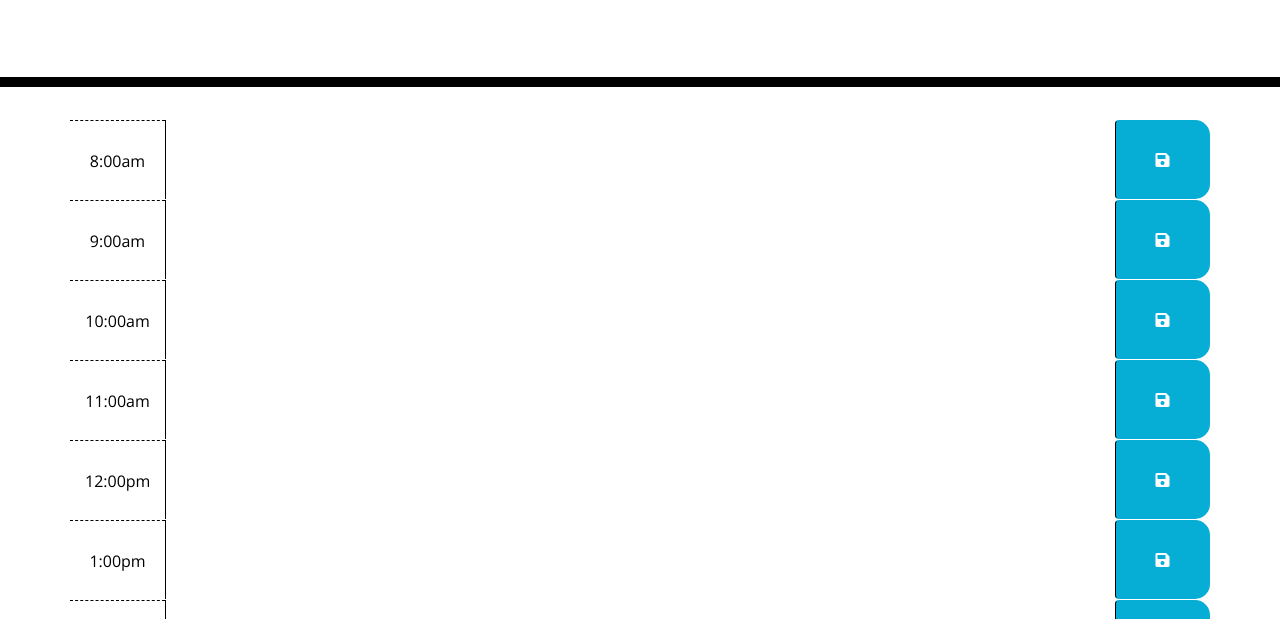
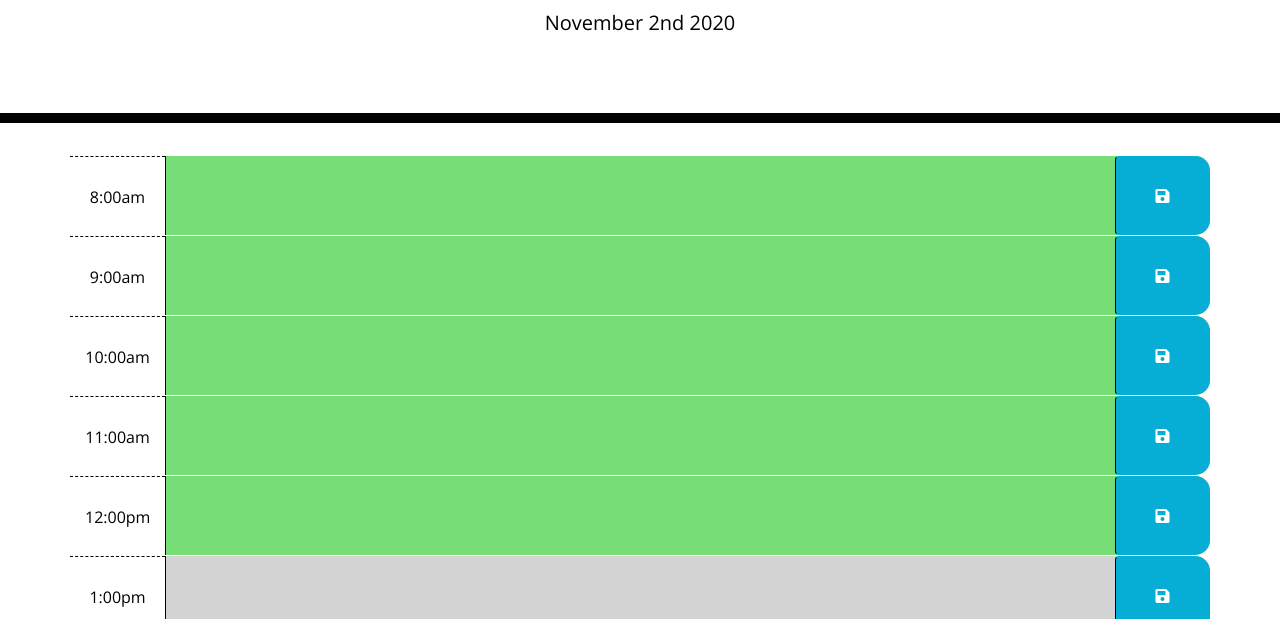
Before and after one commit to awarmath/daily-planner, a plain HTML site: page Develop/index.html in a window 1280 px wide. Shown: the part 181-800 px from the top of the page. Drawn offline with nearby package versions, Linux system fonts and the light colour scheme.

Commit message:
add timeTracker function & JS

```diff
--- a/Develop/index.html
+++ b/Develop/index.html
@@ -123,5 +123,6 @@
 
     <script src="https://code.jquery.com/jquery-3.4.1.min.js"></script>
     <script src="https://cdnjs.cloudflare.com/ajax/libs/moment.js/2.24.0/moment.min.js"></script>
+    <script src="javascript.js"></script>
   </body>
 </html>
--- /dev/null
+++ b/Develop/javascript.js
@@ -0,0 +1,28 @@
+$(document).ready(function () {
+    $("#currentDay").text(moment().format("MMMM Do YYYY"));
+
+    function timeTracker () {
+        var currentHour = moment().hour();
+
+        $(".time-block").each(function () {
+            var blockHour = parseInt($(this).attr("id").split("hour")[1]);
+
+            if (blockHour < currentHour) {
+                $(this).addClass("past");
+                $(this).removeClass("present");
+                $(this).removeClass("future");
+            }
+            else if (blockHour === currentHour) {
+                $(this).removeClass("past");
+                $(this).addClass("present");
+                $(this).removeClass("future");
+            }
+            else {
+                $(this).removeClass("past");
+                $(this).removeClass("present");
+                $(this).addClass("future");
+            }
+        })
+    }
+    timeTracker();
+})
```
